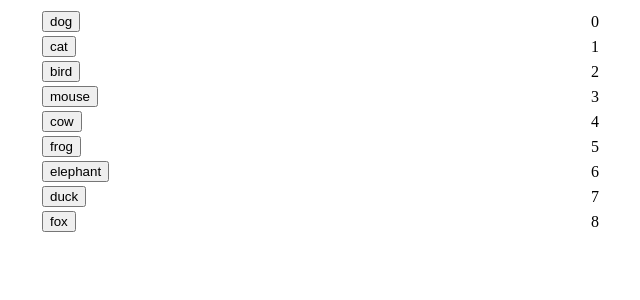
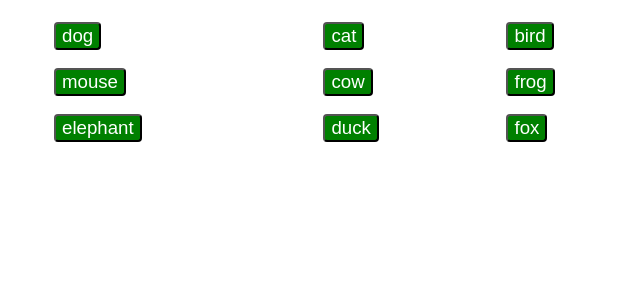
Before and after one commit to MrTroyMath/see_and_say, a Flask app: page / in a window 1280 px wide. Shown: the top 300 px of the page, without its empty margins (285-925 px from the left). Run offline with Flask 2, Linux system fonts and the light colour scheme.

Commit message:
arranged table of buttons using jinja and added css

```diff
--- a/static/style.css
+++ b/static/style.css
@@ -0,0 +1,75 @@
+body {
+    font-size: 14pt;
+}
+
+form {
+    margin: 10px;
+    padding: 4px;
+}
+
+label {
+    margin: 5px;
+    padding: 5px;
+    font-size: 14pt;
+    display: block;
+}
+
+input {
+    margin: 10px;
+    padding: 5px;
+}
+
+h2, h3 {
+    text-align: center;
+    text-decoration: underline;
+    margin: 10px;
+}
+
+button {
+    margin: 5px;
+    background-color: green;
+    color: white;
+    font-size: 14pt;
+    border-radius: 4px;
+}
+
+button.restart {
+    background-color: red;
+}
+
+.centered {
+    text-align: center;
+}
+
+li, p {
+    margin: 5px;
+}
+
+.head-background {
+    padding: 10px 0;
+    text-align: center;
+    background-image: linear-gradient(to right, #419f6a, #3c79b8);
+    border-radius: 8px;
+}
+
+.grid_image {
+    display: inline-block;
+    text-align: center;
+    margin: 10px;
+    padding: 10px 0px;
+    width: 50%;
+    border: black solid 1px;
+    vertical-align: middle;
+}
+
+.choice_form {
+    display: inline-block;
+    text-align: left;
+    width: 40%;
+    vertical-align: top;
+    margin: 10px;
+}
+
+.responsive {
+    width: 90%;
+}
--- a/templates/index.html
+++ b/templates/index.html
@@ -12,9 +12,13 @@
         <table style="width:50%" align="center">
             {% for index in range(animals_list|length) %}
             <tr>
+            {% if index%3==0 %}
+
               <td><button value = "{{animals_list[index]}}" name = "animal_selection">{{animals_list[index]}}</button></td>
-              <td>{{index}}</td>
-            </tr>
+              <td><button value = "{{animals_list[index+1]}}" name = "animal_selection">{{animals_list[index+1]}}</button></td>
+              <td><button value = "{{animals_list[index+2]}}" name = "animal_selection">{{animals_list[index+2]}}</button></td>
+            {% endif %}
+          </tr>
             {% endfor %}
           </table>
     </body>
```
